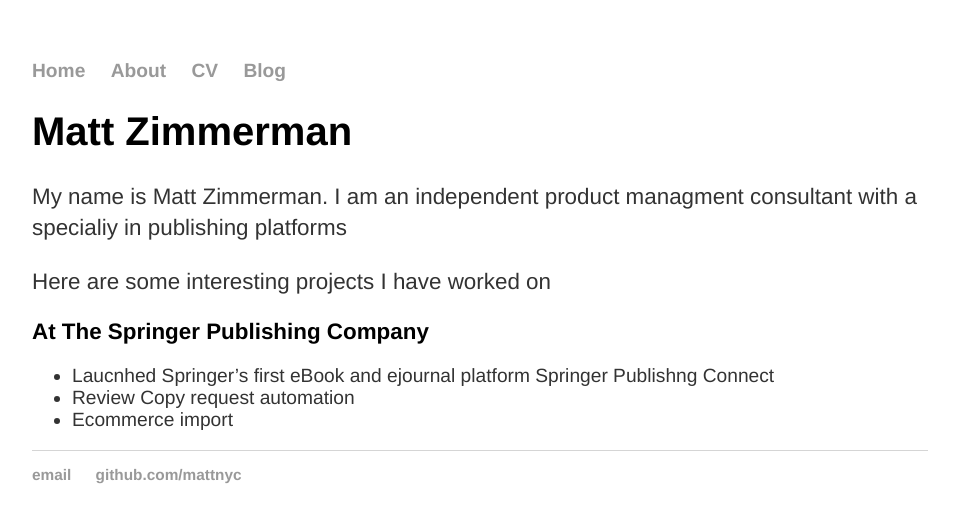
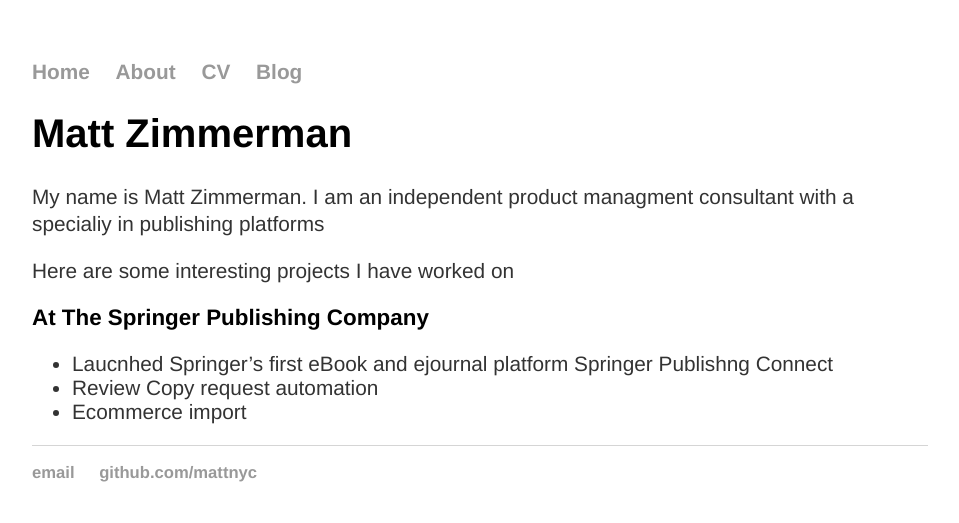
Before and after one commit to mattznyc/mattznyc.github.io, a Jekyll site: the page built from index.md, in a window 1280 px wide. Shown: the top 523 px of the page, without its empty margins (160-1119 px from the left). Built offline with Jekyll 4.4.1, drawn with Linux system fonts in a browser that asks for light colours.

Commit message:
Update main.css

```diff
--- a/css/main.css
+++ b/css/main.css
@@ -29,14 +29,14 @@ h2 {
 }
 p {
     font-family:'Helvetica', 'Arial', 'Sans-Serif';
-    font-size: 1.4em;
-    line-height: 1.4em;
+    font-size: 1.3em;
+    line-height: 1.3em;
     color: #333;
 }
 
 ul {
     font-family:'Helvetica', 'Arial', 'Sans-Serif';
-    font-size: 1.2em;
+    font-size: 1.3em;
     color: #333;
 }
 footer {
```
